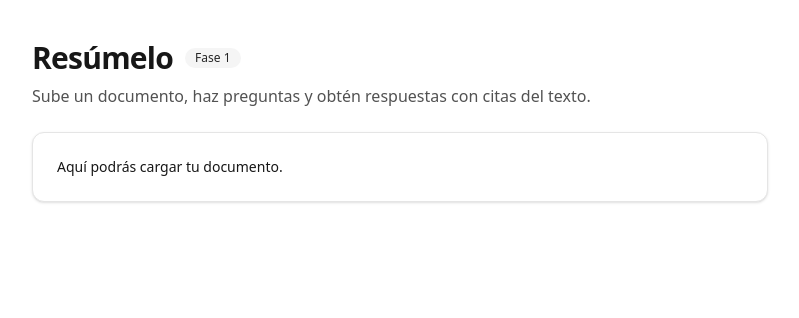
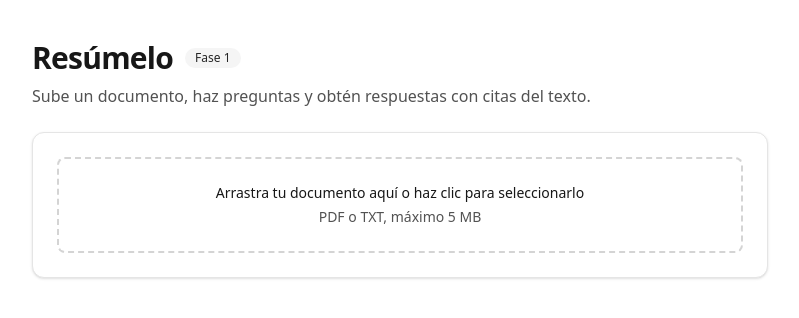
Before and after one commit to FernandoHernandez19/resumelo, a Next.js app: page / in a window 1280 px wide. Shown: the top 318 px of the page, without its empty margins (240-1039 px from the left). Built offline with nearby package versions, Linux system fonts and the light colour scheme.

Commit message:
feat(document): cargar documentos PDF y TXT con validación
Co-Authored-By: Claude Sonnet 5.5 <noreply@anthropic.com>
Claude-Session: https://claude.ai/code/session_0123rVuXi4hAd7hp93mZbLHZ

```diff
--- a/package.json
+++ b/package.json
@@ -14,7 +14,8 @@
   "dependencies": {
     "next": "16.4.0",
     "react": "19.3.0",
-    "react-dom": "19.3.0"
+    "react-dom": "19.3.0",
+    "zustand": "^5.0.15"
   },
   "devDependencies": {
     "@tailwindcss/turbopack": "^4",
--- a/src/app/page.tsx
+++ b/src/app/page.tsx
@@ -1,4 +1,5 @@
-import { Badge, Card } from "@/components/ui";
+import { DocumentUploader } from "@/components/document/DocumentUploader";
+import { Badge } from "@/components/ui";
 
 export default function Home() {
   return (
@@ -12,9 +13,7 @@ export default function Home() {
           Sube un documento, haz preguntas y obtén respuestas con citas del texto.
         </p>
       </header>
-      <Card>
-        <p className="text-sm">Aquí podrás cargar tu documento.</p>
-      </Card>
+      <DocumentUploader />
     </main>
   );
 }
--- /dev/null
+++ b/src/components/document/DocumentUploader.tsx
@@ -0,0 +1,86 @@
+"use client";
+
+import { useId, useState, type ChangeEvent, type DragEvent } from "react";
+import { Badge, Card } from "@/components/ui";
+import { cn } from "@/lib/cn";
+import { validateFile } from "@/lib/validateFile";
+import { useDocumentStore } from "@/store/useDocumentStore";
+
+export function DocumentUploader() {
+  const inputId = useId();
+  const errorId = `${inputId}-error`;
+  const [isDragging, setIsDragging] = useState(false);
+  const file = useDocumentStore((s) => s.file);
+  const error = useDocumentStore((s) => s.error);
+  const setFile = useDocumentStore((s) => s.setFile);
+  const setError = useDocumentStore((s) => s.setError);
+
+  function handleFile(candidate: File | undefined) {
+    if (!candidate) return;
+    const message = validateFile(candidate);
+    if (message) {
+      setError(message);
+      return;
+    }
+    setFile(candidate);
+  }
+
+  function handleChange(event: ChangeEvent<HTMLInputElement>) {
+    handleFile(event.target.files?.[0]);
+    event.target.value = "";
+  }
+
+  function handleDrop(event: DragEvent<HTMLLabelElement>) {
+    event.preventDefault();
+    setIsDragging(false);
+    handleFile(event.dataTransfer.files[0]);
+  }
+
+  return (
+    <Card className="flex flex-col gap-3">
+      <input
+        id={inputId}
+        type="file"
+        accept="application/pdf,text/plain,.pdf,.txt"
+        className="peer sr-only"
+        aria-describedby={error ? errorId : undefined}
+        aria-invalid={error ? true : undefined}
+        onChange={handleChange}
+      />
+      <label
+        htmlFor={inputId}
+        onDragOver={(e) => {
+          e.preventDefault();
+          setIsDragging(true);
+        }}
+        onDragLeave={() => setIsDragging(false)}
+        onDrop={handleDrop}
+        className={cn(
+          "flex cursor-pointer flex-col items-center gap-1 rounded-lg border-2 border-dashed p-6 text-center text-sm",
+          "peer-focus-visible:outline-2 peer-focus-visible:outline-offset-2 peer-focus-visible:outline-indigo-600",
+          isDragging
+            ? "border-indigo-600 bg-indigo-50 dark:bg-indigo-950"
+            : "border-neutral-300 dark:border-neutral-700",
+        )}
+      >
+        <span className="font-medium">
+          Arrastra tu documento aquí o haz clic para seleccionarlo
+        </span>
+        <span className="text-neutral-600 dark:text-neutral-400">
+          PDF o TXT, máximo 5 MB
+        </span>
+      </label>
+      {error && (
+        <p id={errorId} role="alert" className="text-sm text-red-700 dark:text-red-400">
+          {error}
+        </p>
+      )}
+      {file && (
+        <p className="flex flex-wrap items-center gap-2 text-sm">
+          <Badge>Archivo</Badge>
+          <span className="break-all">{file.name}</span>
+        </p>
+      )}
+    </Card>
+  );
+}
--- /dev/null
+++ b/src/lib/validateFile.ts
@@ -0,0 +1,18 @@
+export const MAX_FILE_SIZE_BYTES = 5 * 1024 * 1024;
+export const ALLOWED_MIME_TYPES = ["application/pdf", "text/plain"] as const;
+
+export const FILE_ERRORS = {
+  type: "Tipo de archivo no permitido. Sube un PDF o un archivo TXT.",
+  size: "El archivo es muy grande. El tamaño máximo es de 5 MB.",
+  empty: "El archivo está vacío.",
+} as const;
+
+/** Devuelve un mensaje de error en español, o null si el archivo es válido. */
+export function validateFile(file: File): string | null {
+  if (!(ALLOWED_MIME_TYPES as readonly string[]).includes(file.type)) {
+    return FILE_ERRORS.type;
+  }
+  if (file.size === 0) return FILE_ERRORS.empty;
+  if (file.size > MAX_FILE_SIZE_BYTES) return FILE_ERRORS.size;
+  return null;
+}
--- /dev/null
+++ b/src/store/useDocumentStore.ts
@@ -0,0 +1,42 @@
+import { create } from "zustand";
+import type { Chunk, DocumentStatus, PageText } from "@/types/document";
+
+interface DocumentState {
+  file: File | null;
+  status: DocumentStatus;
+  error: string | null;
+  text: string;
+  pages: PageText[];
+  chunks: Chunk[];
+}
+
+interface DocumentActions {
+  setFile: (file: File) => void;
+  startReading: () => void;
+  setReady: (data: { text: string; pages: PageText[]; chunks: Chunk[] }) => void;
+  setError: (message: string) => void;
+  reset: () => void;
+}
+
+export type DocumentStore = DocumentState & DocumentActions;
+
+const initialState: DocumentState = {
+  file: null,
+  status: "idle",
+  error: null,
+  text: "",
+  pages: [],
+  chunks: [],
+};
+
+// El contenido del documento vive solo en memoria: no se persiste ni se envía.
+export const useDocumentStore = create<DocumentStore>()((set) => ({
+  ...initialState,
+  setFile: (file) => set({ ...initialState, file }),
+  startReading: () => set({ status: "reading", error: null }),
+  setReady: ({ text, pages, chunks }) =>
+    set({ status: "ready", error: null, text, pages, chunks }),
+  setError: (message) =>
+    set({ ...initialState, status: "error", error: message }),
+  reset: () => set({ ...initialState }),
+}));
--- /dev/null
+++ b/src/types/document.ts
@@ -0,0 +1,15 @@
+export interface PageText {
+  /** Número de página (desde 1). En TXT es siempre 1. */
+  page: number;
+  text: string;
+}
+
+export interface Chunk {
+  /** Identificador consecutivo desde 1. */
+  id: number;
+  /** Página de origen, o null si no se conoce. */
+  page: number | null;
+  text: string;
+}
+
+export type DocumentStatus = "idle" | "reading" | "ready" | "error";
```
Also changed, not shown: 1 other file (tests, documents, lock files or other folders).
